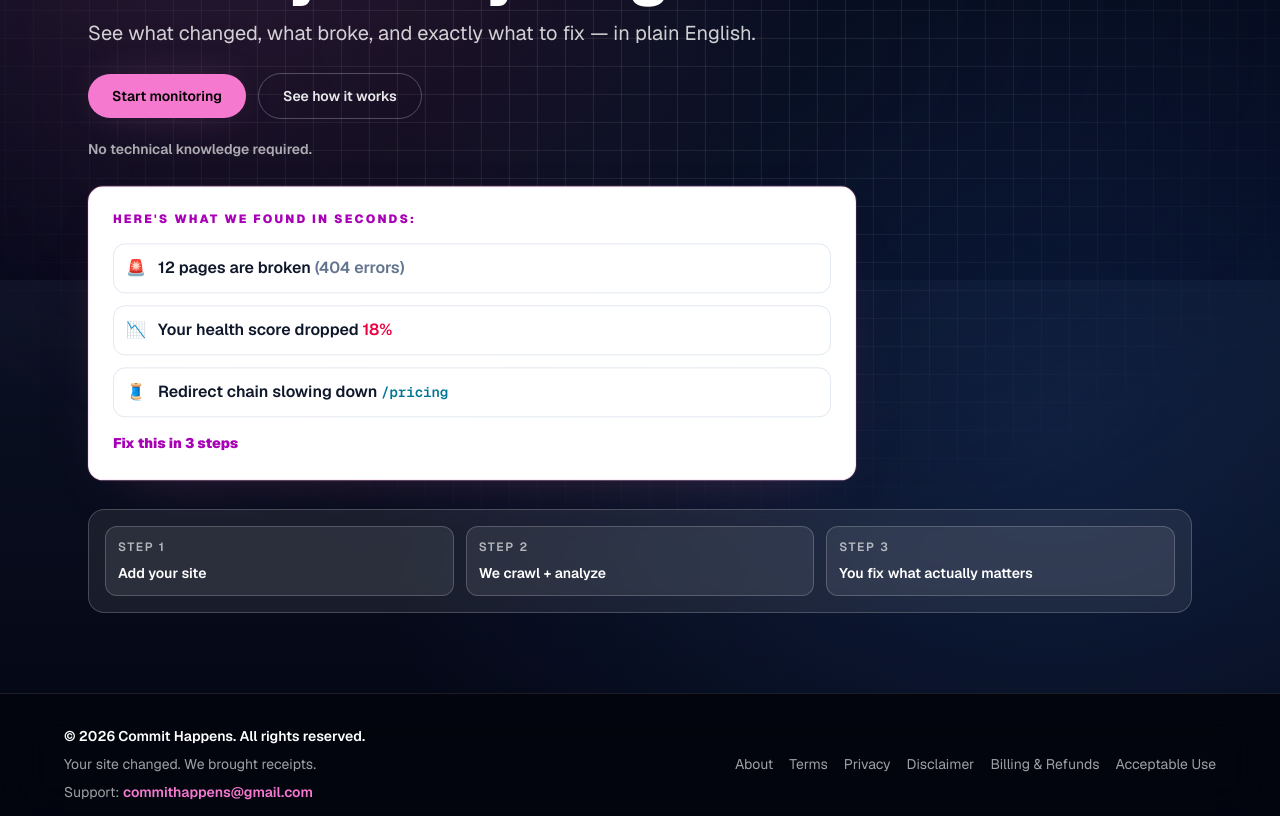
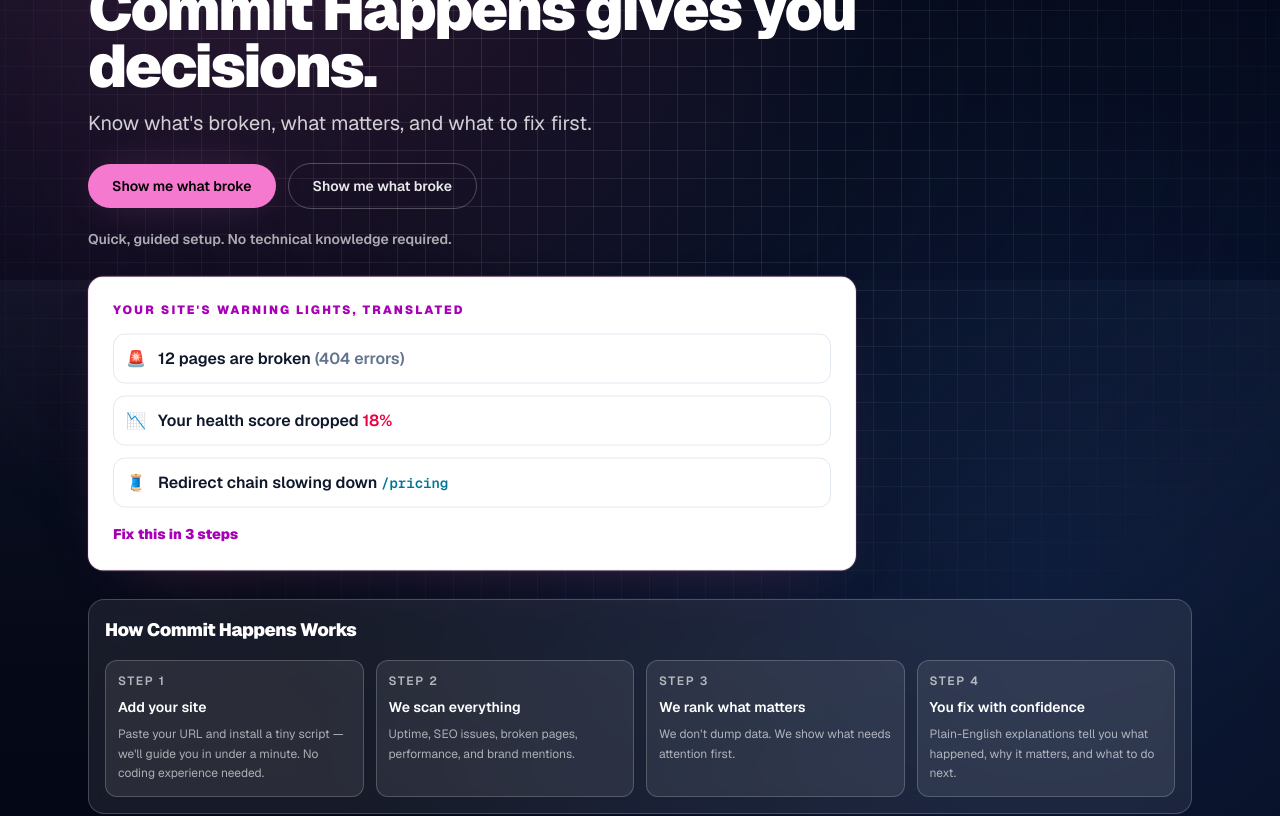
Before and after one commit to ash-the-dev/commithappens, a Next.js app: page / in a window 1280 px wide. Shown: the part 520-1336 px from the top of the page. Built offline with nearby package versions, Linux system fonts and the light colour scheme; no server answers.

Commit message:
Tighten landing page positioning

```diff
--- a/app/page.tsx
+++ b/app/page.tsx
@@ -65,14 +65,14 @@
             <BetaBadge />
             <div className="max-w-3xl space-y-5">
               <p className="text-xl font-semibold leading-snug tracking-tight text-white md:text-2xl">
-                Track website performance, not red flags.
+                Uptime, SEO issues, and brand mentions—prioritized and explained in plain English.
               </p>
               <div className="space-y-3">
                 <h1 className="text-4xl font-black leading-[0.95] tracking-[-0.04em] text-white sm:text-5xl md:text-6xl">
-                  You pushed code. Did it actually do anything?
+                  Most tools give you data. Commit Happens gives you decisions.
                 </h1>
                 <p className="max-w-2xl text-lg leading-relaxed text-white/80 md:text-xl">
-                  See what changed, what broke, and exactly what to fix — in plain English.
+                  Know what&apos;s broken, what matters, and what to fix first.
                 </p>
               </div>
               <div className="flex flex-col gap-3 pt-1 sm:flex-row sm:items-center">
@@ -80,22 +80,22 @@
                   href="/register"
                   className="u-shadow-brand-card inline-flex justify-center rounded-full bg-brand px-6 py-3 text-sm font-semibold text-black transition hover:bg-brand-muted"
                 >
-                  Start monitoring
+                  Show me what broke
                 </Link>
                 <Link
                   href="/how-it-works"
                   className="inline-flex justify-center rounded-full border border-white/25 px-6 py-3 text-sm font-semibold text-white/90 transition hover:border-brand hover:text-brand"
                 >
-                  See how it works
+                  Show me what broke
                 </Link>
               </div>
               <p className="text-sm font-semibold text-white/65">
-                No technical knowledge required.
+                Quick, guided setup. No technical knowledge required.
               </p>
             </div>
             <div className="ui-surface-contrast hero-result-card max-w-3xl animate-float-soft p-5 sm:p-6">
               <p className="text-xs font-black uppercase tracking-[0.18em] text-fuchsia-700">
-                Here&apos;s what we found in seconds:
+                Your site&apos;s warning lights, translated
               </p>
               <div className="mt-4 space-y-3 text-base font-semibold text-slate-900">
                 <p className="flex items-start gap-3 rounded-xl border border-slate-200 bg-white/75 p-3">
@@ -121,19 +121,38 @@
 
             <div
               id="how-it-works"
-              className="grid gap-3 rounded-2xl border border-white/20 bg-white/8 p-4 backdrop-blur-md sm:grid-cols-3"
+              className="rounded-2xl border border-white/20 bg-white/8 p-4 backdrop-blur-md"
             >
-              <div className="rounded-xl border border-white/20 bg-white/8 p-3">
-                <p className="text-xs font-semibold uppercase tracking-[0.14em] text-white/65">Step 1</p>
-                <p className="mt-2 text-sm font-semibold text-white">Add your site</p>
-              </div>
-              <div className="rounded-xl border border-white/20 bg-white/8 p-3">
-                <p className="text-xs font-semibold uppercase tracking-[0.14em] text-white/65">Step 2</p>
-                <p className="mt-2 text-sm font-semibold text-white">We crawl + analyze</p>
-              </div>
-              <div className="rounded-xl border border-white/20 bg-white/8 p-3">
-                <p className="text-xs font-semibold uppercase tracking-[0.14em] text-white/65">Step 3</p>
-                <p className="mt-2 text-sm font-semibold text-white">You fix what actually matters</p>
+              <h2 className="text-lg font-black tracking-tight text-white">How Commit Happens Works</h2>
+              <div className="mt-4 grid gap-3 sm:grid-cols-2 lg:grid-cols-4">
+                {[
+                  [
+                    "1",
+                    "Add your site",
+                    "Paste your URL and install a tiny script — we'll guide you in under a minute. No coding experience needed.",
+                  ],
+                  [
+                    "2",
+                    "We scan everything",
+                    "Uptime, SEO issues, broken pages, performance, and brand mentions.",
+                  ],
+                  [
+                    "3",
+                    "We rank what matters",
+                    "We don't dump data. We show what needs attention first.",
+                  ],
+                  [
+                    "4",
+                    "You fix with confidence",
+                    "Plain-English explanations tell you what happened, why it matters, and what to do next.",
+                  ],
+                ].map(([step, title, copy]) => (
+                  <div key={step} className="rounded-xl border border-white/20 bg-white/8 p-3">
+                    <p className="text-xs font-semibold uppercase tracking-[0.14em] text-white/65">Step {step}</p>
+                    <p className="mt-2 text-sm font-semibold text-white">{title}</p>
+                    <p className="mt-2 text-xs leading-relaxed text-white/62">{copy}</p>
+                  </div>
+                ))}
               </div>
             </div>
 
--- a/components/marketing/HowItWorksDemo.tsx
+++ b/components/marketing/HowItWorksDemo.tsx
@@ -165,6 +165,21 @@
         </div>
       </div>
       <div className="space-y-3">
+        <div className="rounded-2xl border border-rose-300/30 bg-rose-400/10 p-4 shadow-[0_18px_60px_-42px_rgba(251,113,133,0.9)]">
+          <div className="flex flex-wrap items-center justify-between gap-2">
+            <p className="text-xs font-black uppercase tracking-[0.14em] text-rose-200">Someone mentioned your brand</p>
+            <span className="rounded-full border border-rose-200/30 bg-rose-200/10 px-2 py-1 text-xs font-bold text-rose-100">
+              Negative sentiment
+            </span>
+          </div>
+          <p className="mt-3 text-lg font-black text-white">A public mention may create trust concerns if left unanswered.</p>
+          <p className="mt-2 text-sm leading-relaxed text-white/70">
+            Review the source and respond with a clear, calm clarification.
+          </p>
+          <Link href="/register" className="mt-3 inline-flex text-sm font-black text-rose-100 transition hover:text-white">
+            See what needs attention
+          </Link>
+        </div>
         {[
           ["Plus point", "Traffic is up 14%, and mobile visitors are sticking around longer."],
           ["Watch item", "Pricing visits are up, but CTA clicks are down. Attention is not commitment."],
```
